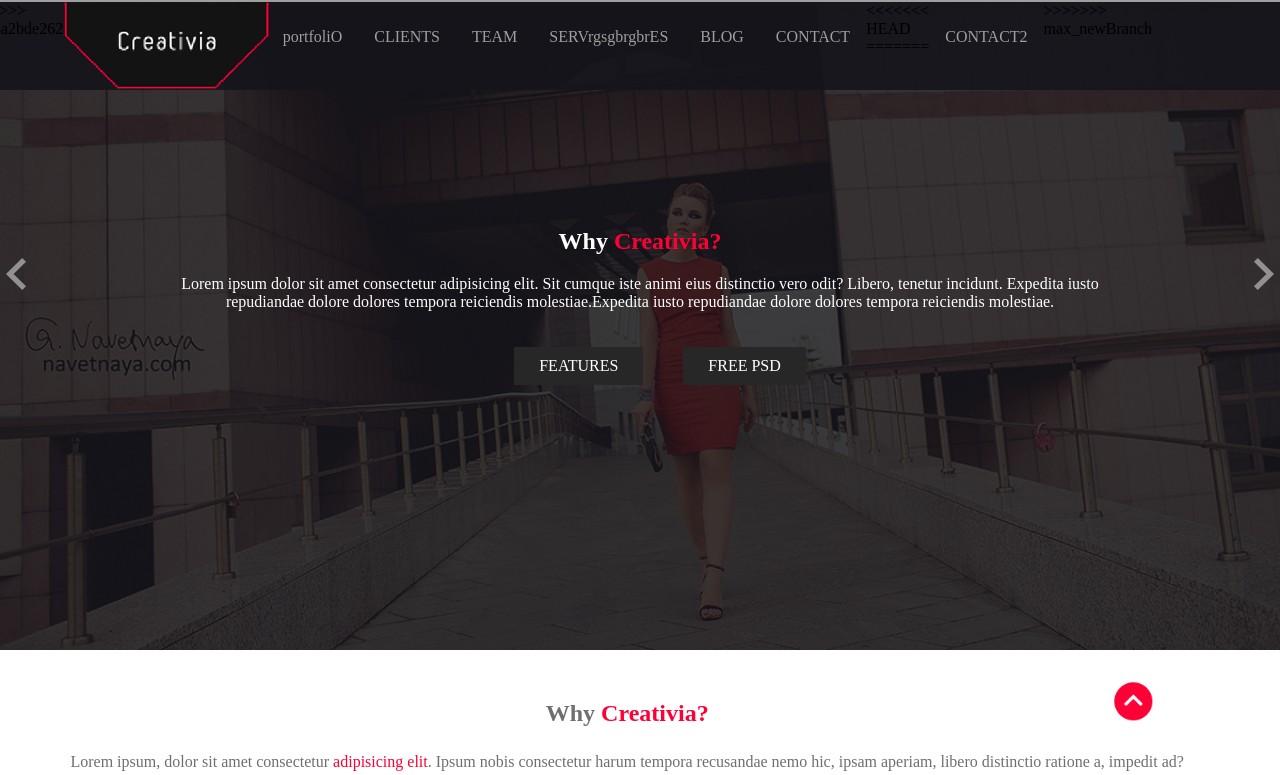
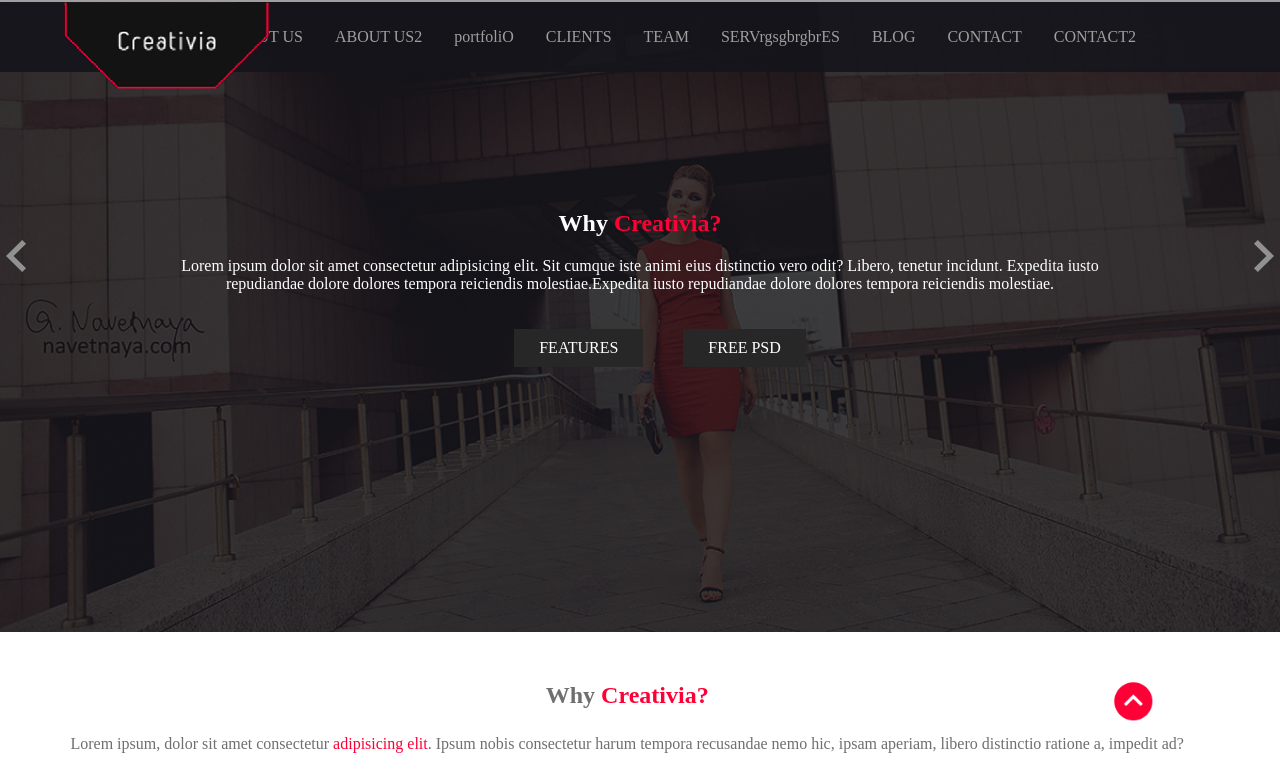
Before and after one commit to argon139/creativia, a website: page app/index.html in a window 1280 px wide. Shown: the top 775 px of the page. Drawn offline with Linux system fonts and the light colour scheme.

Commit message:
sfhfnsjv

```diff
--- a/app/index.html
+++ b/app/index.html
@@ -15,22 +15,15 @@
                 <div id="menu">
                     <div class="menu-item"><a href="#HOME">Home</a></div>
                     <div class="menu-item"><a href="#ABOUTUS">ABOUT US</a></div>
-<<<<<<< HEAD
-=======
                     <div class="menu-item"><a href="#ABOUTUS">ABOUT US2</a></div>
->>>>>>> 1e3e4a2bde262faafc0ddba8b79da76ad71dc25c
                     <div class="menu-item"><a href="#PORTFOLIO">portfoliO</a></div>
                     <div class="menu-item"><a href="#CLIENTS">CLIENTS</a></div>
                     <div class="menu-item"><a href="#TEAM">TEAM</a></div>
                     <div class="menu-item"><a href="#SERVICES">SERVrgsgbrgbrES</a></div>
                     <div class="menu-item"><a href="#BLOG">BLOG</a></div>
                     <div class="menu-item"><a href="#CONTACT">CONTACT</a></div>
-<<<<<<< HEAD
-
-=======
                     <div class="menu-item"><a href="#CONTACT">CONTACT2</a></div>
 
->>>>>>> max_newBranch
                 </div>
                 <div id="menu-icon" data-click="#mobile-menu, #menu-icon, #mobile-filter" data-motion-name="open"></div>
                 <div id="mobile-menu">
```
